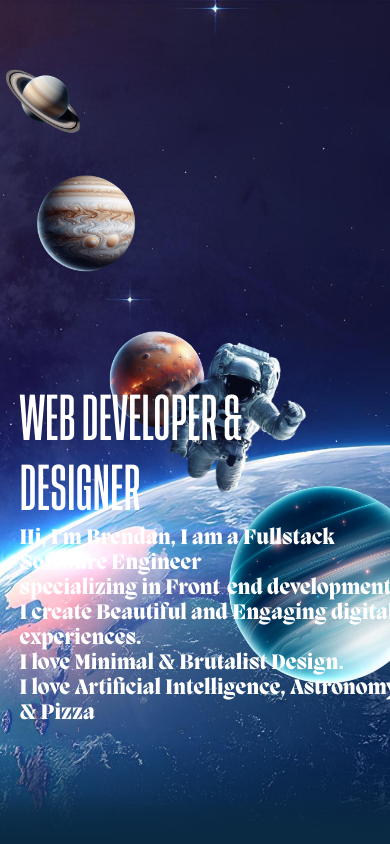
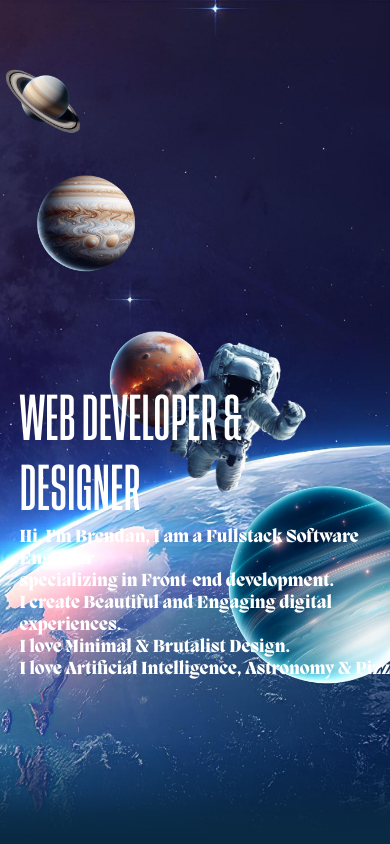
Before and after one commit to Xmuhia/Portfolio, a React (Vite) app in the folder client/: page / in a window 390 px wide. Shown: the top 844 px of the page. Built offline with nearby package versions, Linux system fonts and the light colour scheme.

Commit message:
Fixing Contact Box

```diff
--- a/client/src/index.css
+++ b/client/src/index.css
@@ -498,8 +498,8 @@ ul li {
     font-size: 4em;
   }
 
-  .intro {
-    font-size: 0.2em;
+  .bio p {
+    font-size: 1.5em !important;
   }
 
 
@@ -528,7 +528,7 @@ ul li {
     }
 
     #contacts-box {
-      transform: translateY(27em);
+      transform: translateY(25em);
     }
 
     .title-skills h1 {
```
